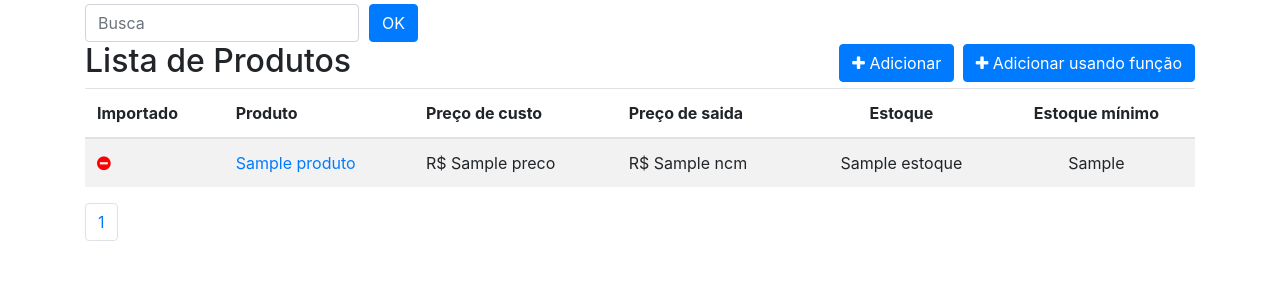
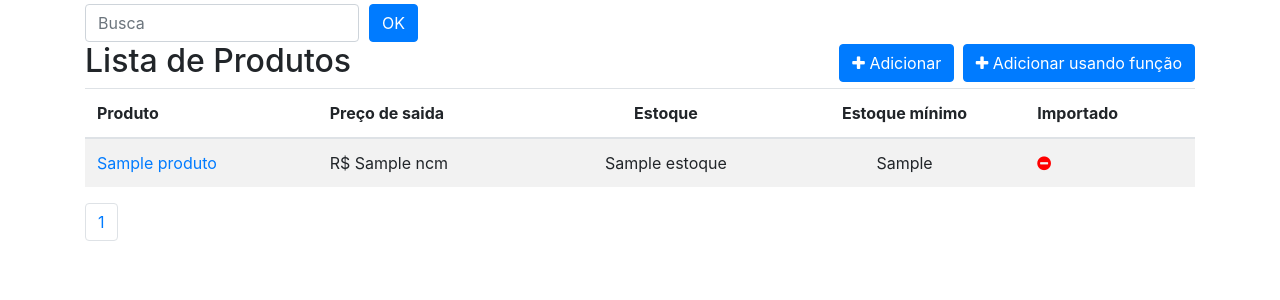
Before and after one commit to ViniciusPiresB/stock-project, a Django app: template projeto/produto/templates/produto_list.html in a window 1280 px wide. Shown: the part 56-356 px from the top of the page. Run offline with Django 3.2, Linux system fonts and the light colour scheme; the template is opened without the code that fills it: most values are stand-ins (such as "Sample title", 1, 10 or a date in 2020); some libraries are stand-ins or nearby versions.

Commit message:
Change positions on product_list

```diff
--- a/projeto/produto/templates/produto_list.html
+++ b/projeto/produto/templates/produto_list.html
@@ -40,17 +40,24 @@
     <table class="table table-striped">
       <thead>
         <tr>
-          <th>Importado</th>
           <th>Produto</th>
-          <th>Preço de custo</th>
+          <!-- <th>Preço de custo</th> -->
           <th>Preço de saida</th>
           <th class="text-center">Estoque</th>
           <th class="text-center">Estoque mínimo</th>
+          <th>Importado</th>
         </tr>
       </thead>
       <tbody>
         {% for object in object_list %}
           <tr>
+            <td>
+              <a href="{{ object.get_absolute_url }}">{{ object.produto }}</a>
+            </td>
+            <!-- <td>R$ <span class="text-center">{{ object.preco }}</span></td> -->
+            <td>R$ <span class="text-center">{{ object.ncm }}</span></td>
+            <td class="text-center">{{ object.estoque }}</td>
+            <td class="text-center">{{ object.estoque_minimo }}</td>
             <td>
               {% if object.importado %}
                 <i class="fa fa-check-circle ok"></i>
@@ -58,13 +65,6 @@
                 <i class="fa fa-minus-circle no"></i>
               {% endif %}
             </td>
-            <td>
-              <a href="{{ object.get_absolute_url }}">{{ object.produto }}</a>
-            </td>
-            <td>R$ <span class="text-center">{{ object.preco }}</span></td>
-            <td>R$ <span class="text-center">{{ object.ncm }}</span></td>
-            <td class="text-center">{{ object.estoque }}</td>
-            <td class="text-center">{{ object.estoque_minimo }}</td>
           </tr>
         {% endfor %}
       </tbody>
```
Also changed, not shown: projeto/produto/models.py (line endings or trailing spaces).
